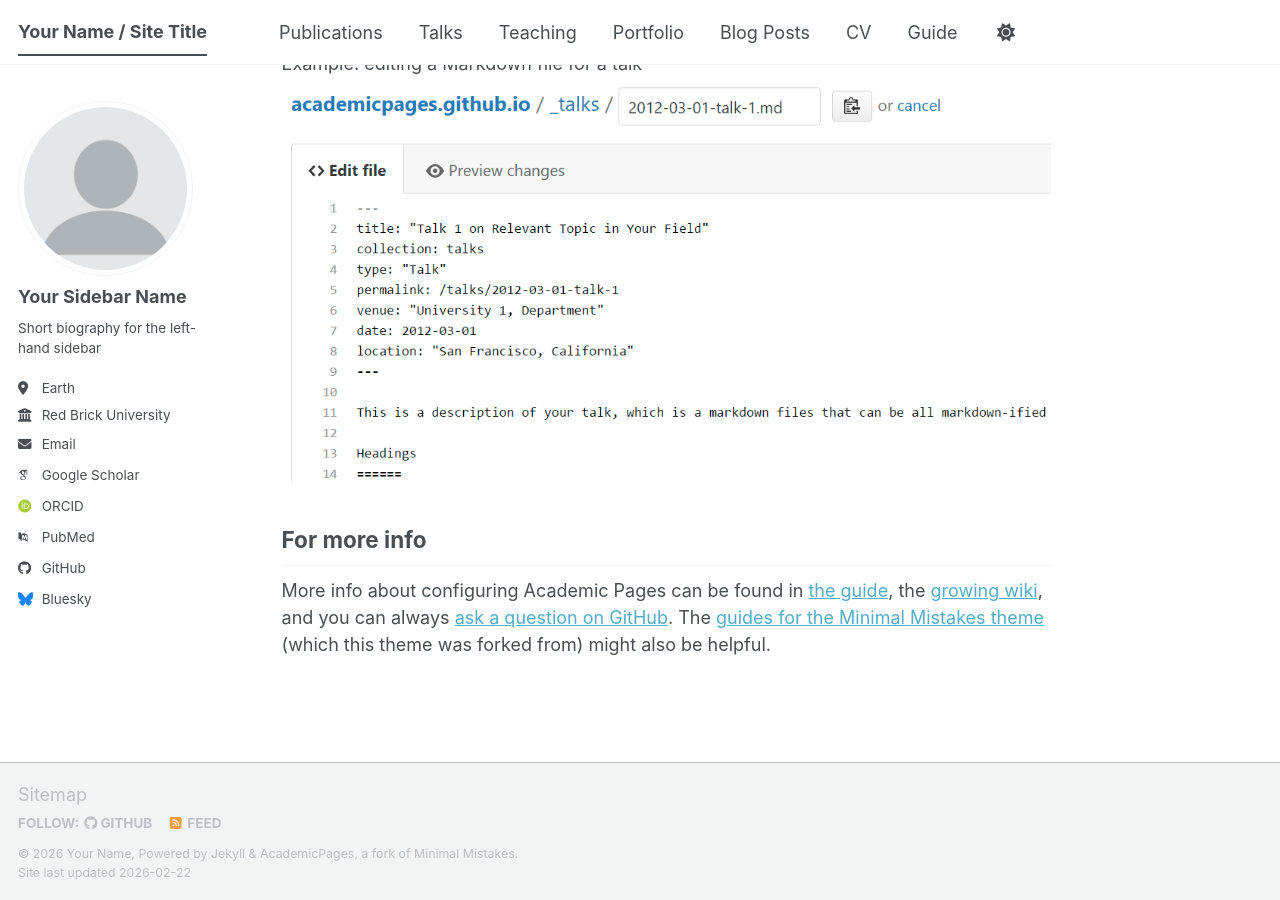
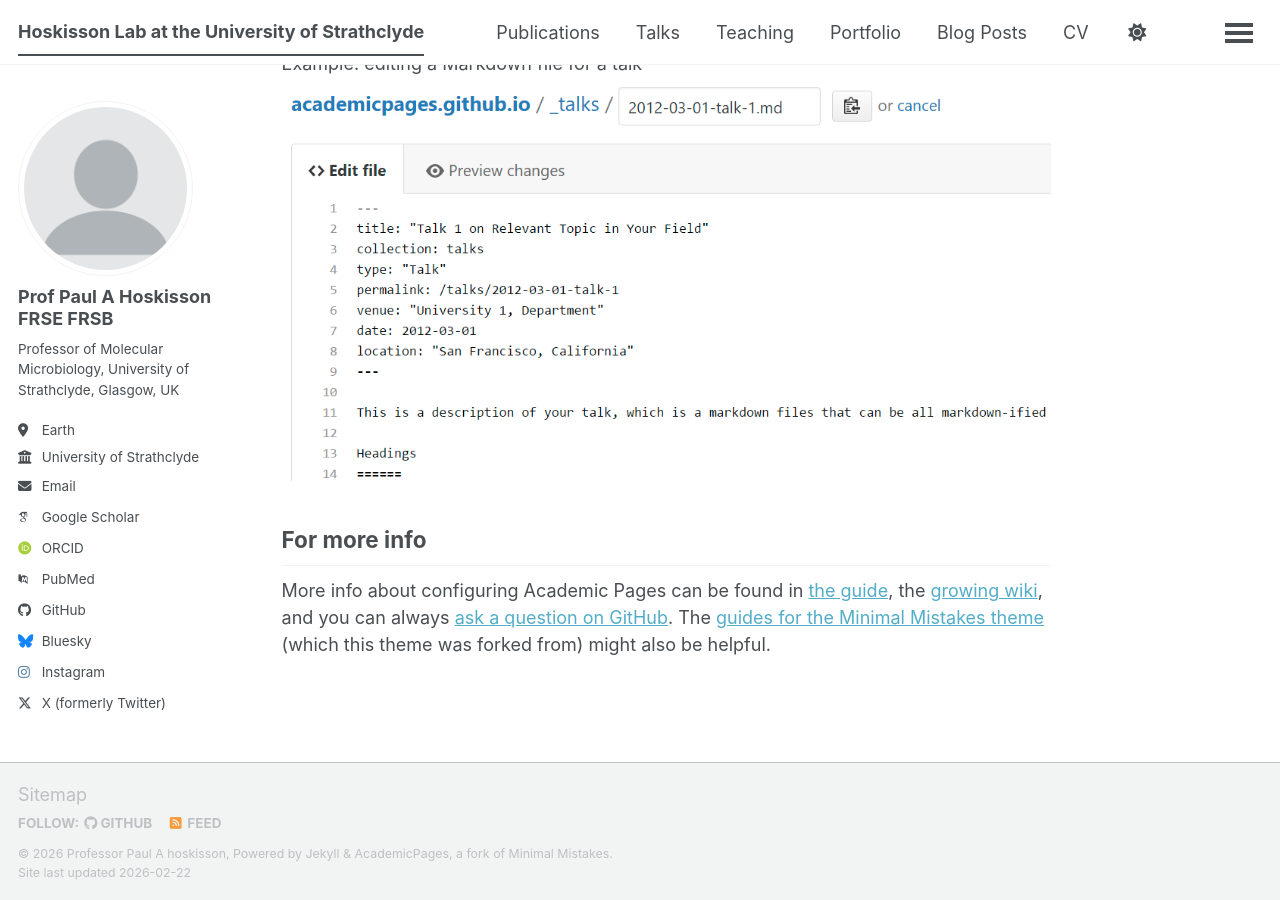
Before and after one commit to PaulHoskisson/HoskissonLab, a Jekyll site: the page built from _pages/about.md, in a window 1280 px wide and 900 px high, scrolled down 2720 px. Built offline with Jekyll 4.4.1, drawn with Linux system fonts in a browser that asks for light colours; some web fonts are replaced; a script bundle is joined from its source files by our own code; library files that are not in the unit come from our copies.

Commit message:
Initial post
Initial post

```diff
--- a/_config.yml
+++ b/_config.yml
@@ -9,10 +9,10 @@
 # Basic Site Settings
 locale                   : "en-US"
 site_theme               : "default" # The available themes options are "default", "air", "sunrise", "mint", "dirt" and "contrast"
-title                    : "Your Name / Site Title"
+title                    : "Hoskisson Lab at the University of Strathclyde"
 title_separator          : "-"
-name                     : &name "Your Name"
-description              : &description "Your Name's academic portfolio"   # Update this with a general description of your site, this is the default if not overridden by a page
+name                     : &name "Professor Paul A hoskisson"
+description              : &description "Professor of Molecular Microbiology at the Strathclyde Institute of Pharmacy and Biomedical Sciences"   # Update this with a general description of your site, this is the default if not overridden by a page
 url                      : https://academicpages.github.io # The base hostname & protocol for your site e.g. "https://[your GitHub username].github.io",
                                                            # or if you already have some other page hosted on Github then use "https://[your GitHub username].github.io/[Your Repo Name]"
 baseurl                  : "" # the subpath of your site, e.g. "/blog"
@@ -24,63 +24,29 @@
 author:
   # Biographic information
   avatar           : "profile.png"
-  name             : "Your Sidebar Name"
+  name             : "Prof Paul A Hoskisson FRSE FRSB"
   pronouns         : # example: "she/her"
-  bio              : "Short biography for the left-hand sidebar"
+  bio              : "Professor of Molecular Microbiology, University of Strathclyde, Glasgow, UK"
   location         : "Earth"
-  employer         : "Red Brick University"
-  uri              : # URL
-  email            : "none@example.org"
+  employer         : "University of Strathclyde"
+  email            : "paul.hoskisson@strath.ac.uk"
 
   # Academic websites
-  academia         : # URL
-  arxiv            : # URL - Update with the correct link to your profile
-  googlescholar    : "https://scholar.google.com/citations?user=PS_CX0AAAAAJ"
-  inspire-hep      : # URL
-  impactstory      : # URL
-  orcid            : "https://orcid.org/yourorcidurl"
-  semantic         : # URL
-  ssrn             : # URL
-  pubmed           : "https://www.ncbi.nlm.nih.gov/pubmed/?term=john+snow"
-  researchgate     : # URL
-  scopus           : # URL
-  zotero           : # URL
+  googlescholar    : "https://scholar.google.com/citations?user=TIZIt8YAAAAJ&hl=en"
+  orcid            : "https://orcid.org/0000-0003-4332-1640"
+  pubmed           : "https://www.ncbi.nlm.nih.gov/pubmed/?term=paul+hoskisson"
+
 
 
   # Repositories and software development
-  bitbucket        : # Username - Update with your username on the site
-  codepen          : # Username
-  dribbble         : # Username
-  github           : "academicpages"
-  kaggle           : # Username
-  stackoverflow    : # User number or user number and name (i.e., use "1" or "1/jeff-atwood")
+  github           : "https://github.com/PaulHoskisson/"
+
 
   # Social media
-  artstation       : # Username
-  bluesky          : "bsky.app" # Replace this with you Bluesky username
-  facebook         : # Username
-  flickr           : # Username
-  foursquare       : # Username
-  goodreads        : # Username
-  google_plus      : # Username
-  keybase          : # Username
-  instagram        : # Username
-  lastfm           : # Username
-  linkedin         : # Username
-  mastodon         : # URL
-  medium           : # URL
-  pinterest        : # Username
-  soundcloud       : # Username
-  steam            : # Username
-  telegram         : # URL
-  tumblr           : # Username
-  twitter          : # Username for X / Twitter
-  vine             : # Username
-  weibo            : # Username
-  wikipedia        : # Username
-  xing             : # Username
-  youtube          : # Username
-  zhihu            : # Username
+  bluesky          : "@paulhoskisson.bsky.social"
+  instagram        : "@paulhoskisson"
+  twitter          : "@paulhoskisson"
+
 
 # Publication Category - The following the list of publication categories and their headings
 publication_category:
```
